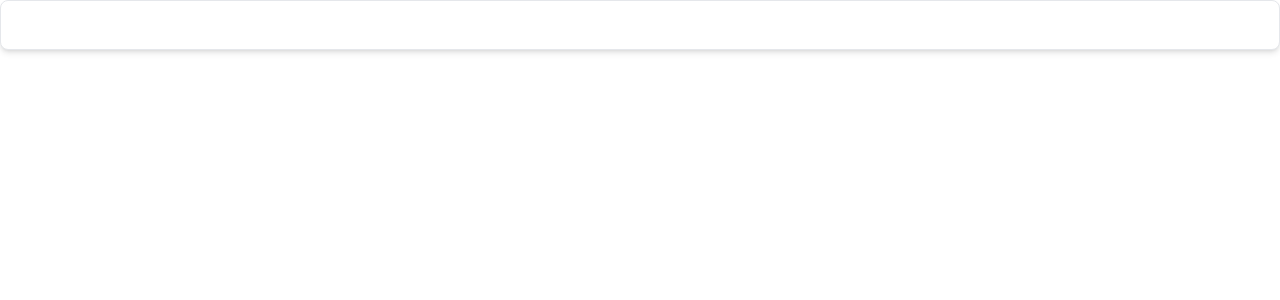
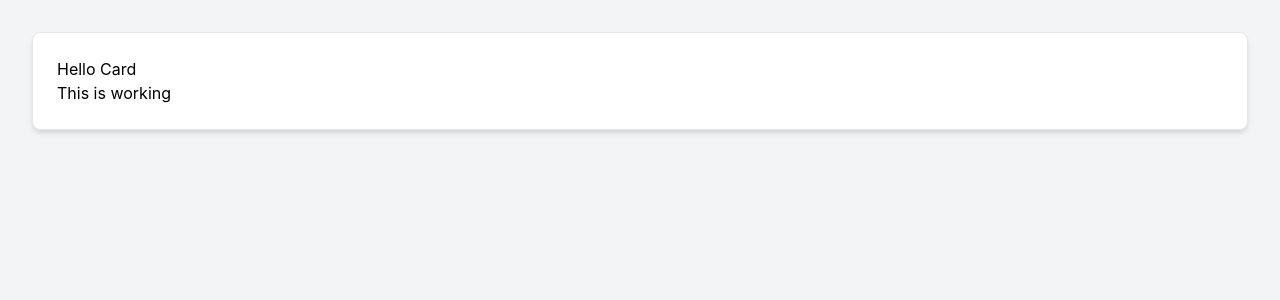
Before and after one commit to bobbyDeepak1415/card_01, a React (Vite) app: page / in a window 1280 px wide. Shown: the top 300 px of the page. Built offline with nearby package versions, Linux system fonts and the light colour scheme.

Commit message:
setup done

```diff
--- a/src/App.jsx
+++ b/src/App.jsx
@@ -3,9 +3,12 @@ import Card from "./components/Card/Card"
 function App() {
 
   return (
-    <>
-    <Card/>
-    </>
+    <div className="min-h-screen bg-gray-100 p-8">
+    <Card>
+      <h2>Hello Card</h2>
+      <p>This is working</p>
+    </Card>
+    </div>
   )
 }
 
```
Also changed, not shown: 1 other file (tests, documents, lock files or other folders).
